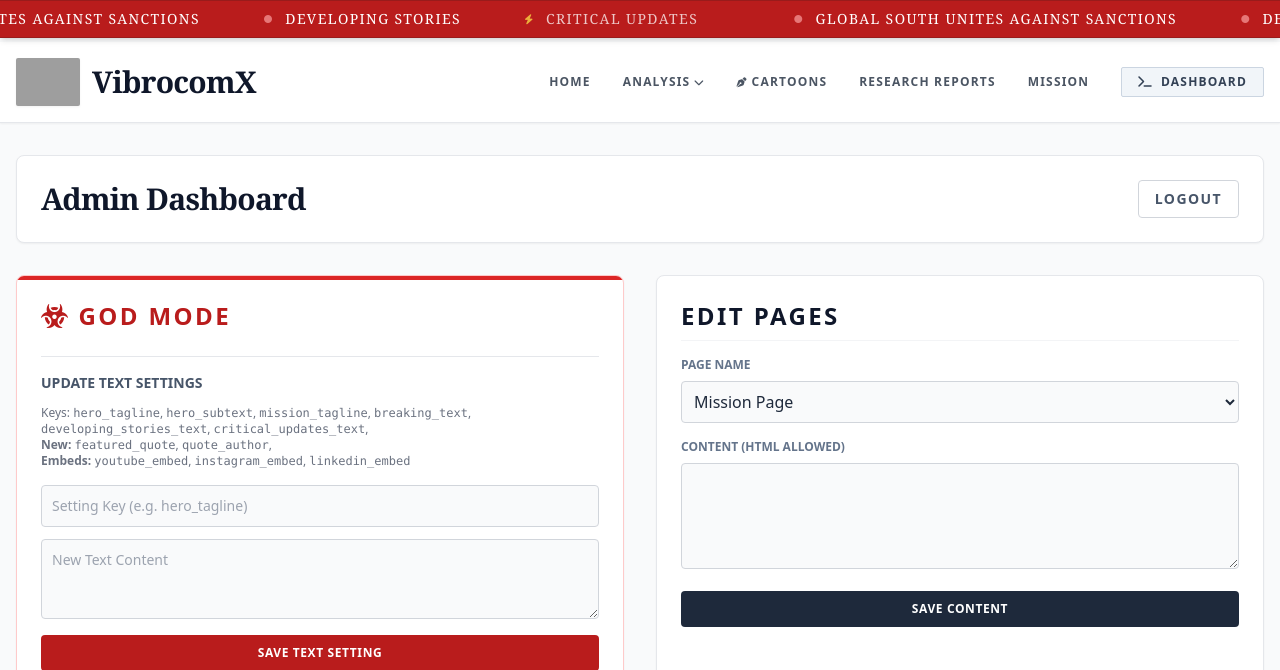
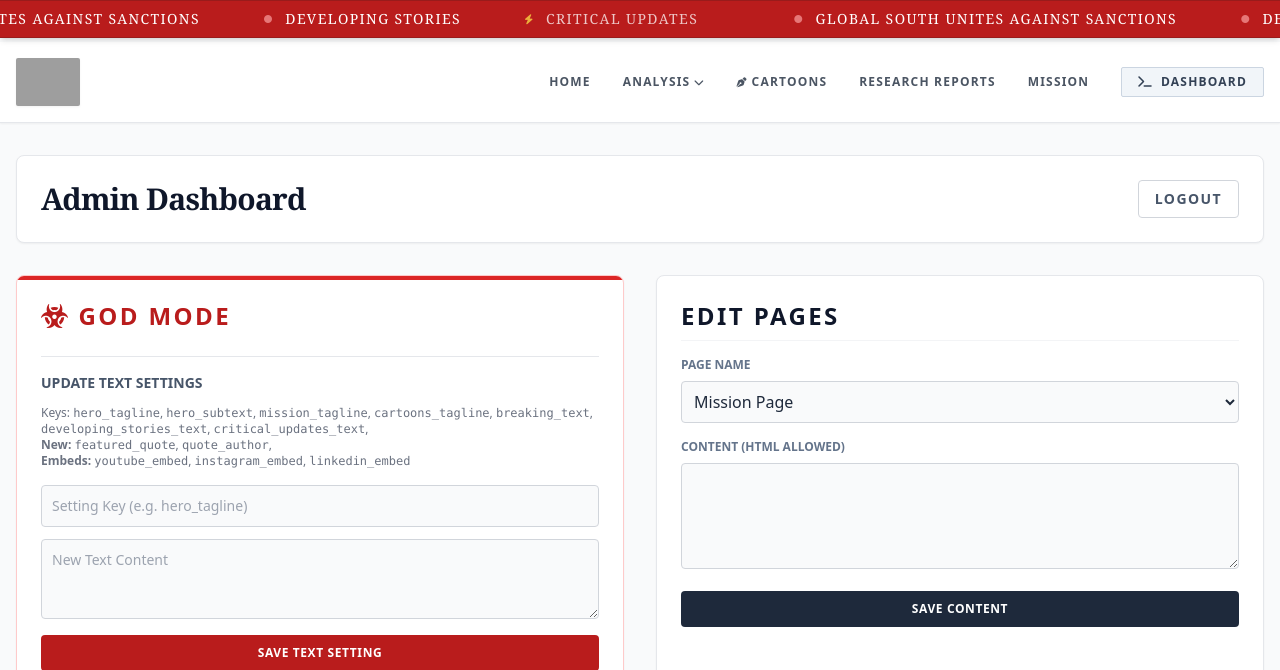
Before and after one commit to vibrocomx/vibrocomx-work, a Flask app: page /admin/dashboard in a window 1280 px wide. Shown: the top 670 px of the page. Run offline with Flask 3, Linux system fonts and the light colour scheme; a user stored in the database is signed in; grey boxes are pictures that could not be loaded.

Commit message:
Remove text from logo and make cartoons tagline editable

```diff
--- a/app.py
+++ b/app.py
@@ -93,6 +93,9 @@ def inject_globals():
     mission_tagline_setting = SiteSetting.query.filter_by(setting_key='mission_tagline').first()
     mission_tagline = mission_tagline_setting.setting_value if mission_tagline_setting else "We dismantle narratives, decode global shifts, and deliver rigorous, unapologetic analysis on the forces shaping our world."
 
+    cartoons_tagline_setting = SiteSetting.query.filter_by(setting_key='cartoons_tagline').first()
+    cartoons_tagline = cartoons_tagline_setting.setting_value if cartoons_tagline_setting else "Where ink meets insight — our visual commentary on the world's most pressing issues."
+
     featured_quote_setting = SiteSetting.query.filter_by(setting_key='featured_quote').first()
     featured_quote = featured_quote_setting.setting_value if featured_quote_setting else "Truth acts as a vibration through the noise. We bring our rigorous reporting directly to the platforms you use."
 
@@ -145,6 +148,7 @@ def inject_globals():
         hero_tagline=hero_tagline,
         hero_subtext=hero_subtext,
         mission_tagline=mission_tagline,
+        cartoons_tagline=cartoons_tagline,
         featured_quote=featured_quote,
         quote_author=quote_author,
         youtube_embed=youtube_embed,
--- a/templates/admin/dashboard.html
+++ b/templates/admin/dashboard.html
@@ -57,7 +57,7 @@
         <h3 class="text-slate-600 text-sm font-bold uppercase mb-3 mt-6 border-t border-gray-200 pt-4">Update Text
             Settings</h3>
         <p class="text-xs text-gray-500 mb-4">Keys: <code>hero_tagline</code>, <code>hero_subtext</code>,
-            <code>mission_tagline</code>, <code>breaking_text</code>, <code>developing_stories_text</code>,
+            <code>mission_tagline</code>, <code>cartoons_tagline</code>, <code>breaking_text</code>, <code>developing_stories_text</code>,
             <code>critical_updates_text</code>, <br />
             <strong>New:</strong> <code>featured_quote</code>, <code>quote_author</code>, <br />
             <strong>Embeds:</strong> <code>youtube_embed</code>, <code>instagram_embed</code>,
--- a/templates/base.html
+++ b/templates/base.html
@@ -98,9 +98,6 @@
                 <img src="{{ site_logo }}" alt="VibrocomX Logo"
                     class="h-12 w-auto mr-3 group-hover:scale-105 transition-transform drop-shadow-sm rounded-sm"
                     onerror="this.onerror=null; this.src='{{ url_for('static', filename='logo.png') }}';">
-                <span class="text-3xl font-serif font-black text-slate-900 tracking-tight hidden sm:block">
-                    VibrocomX
-                </span>
             </a>
             <!-- Desktop Nav -->
             <div class="space-x-8 hidden md:flex items-center">
--- a/templates/cartoons.html
+++ b/templates/cartoons.html
@@ -9,7 +9,7 @@
                 <i class="fas fa-pen-nib mr-3 text-red-500"></i>Editorial Cartoons
             </h1>
             <p class="text-xl md:text-2xl font-serif italic text-gray-300 max-w-2xl mx-auto" data-aos="fade-up" data-aos-delay="100">
-                "Where ink meets insight — our visual commentary on the world's most pressing issues."
+                "{{ cartoons_tagline }}"
             </p>
         </div>
     </div>
```
